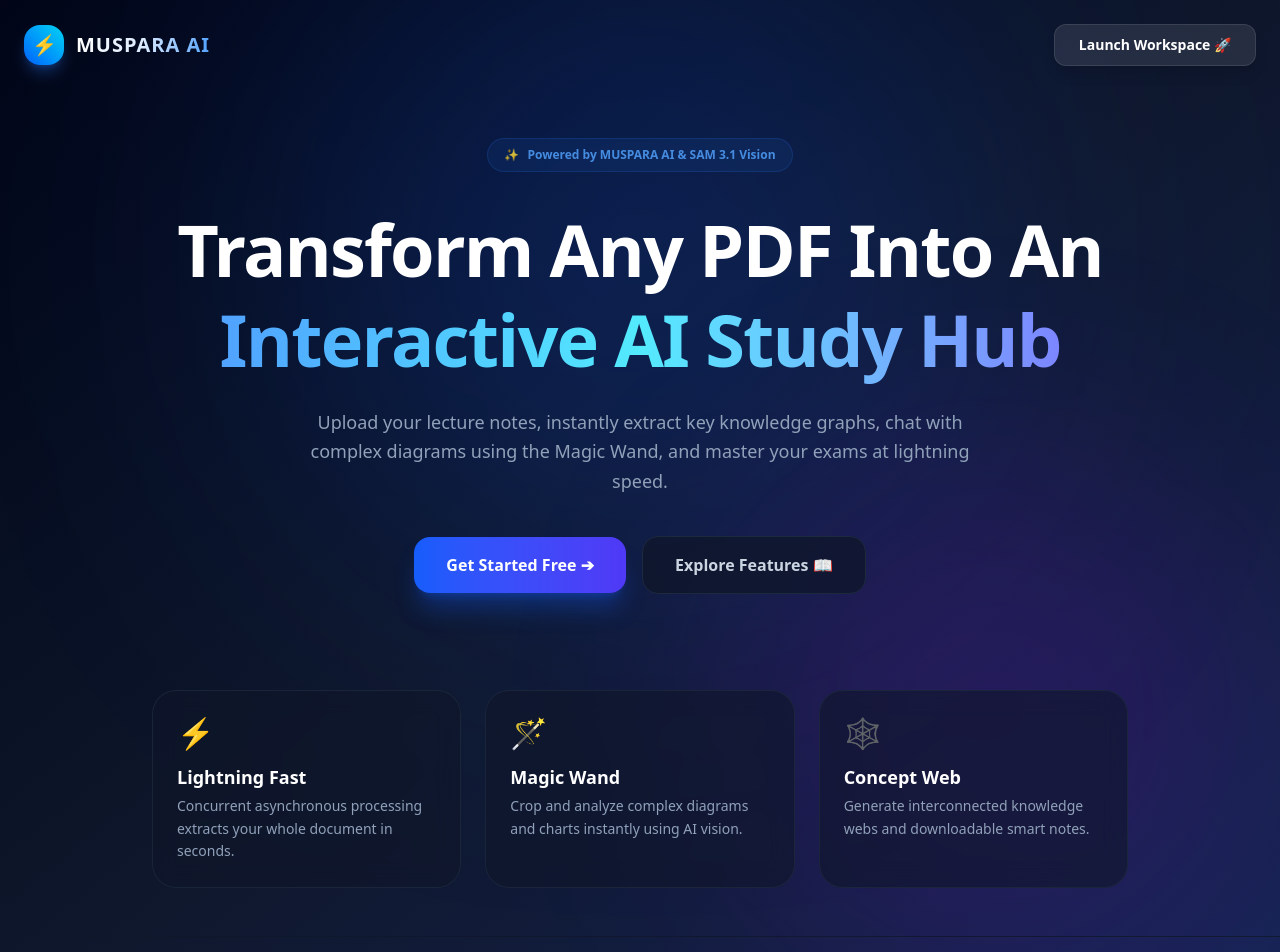
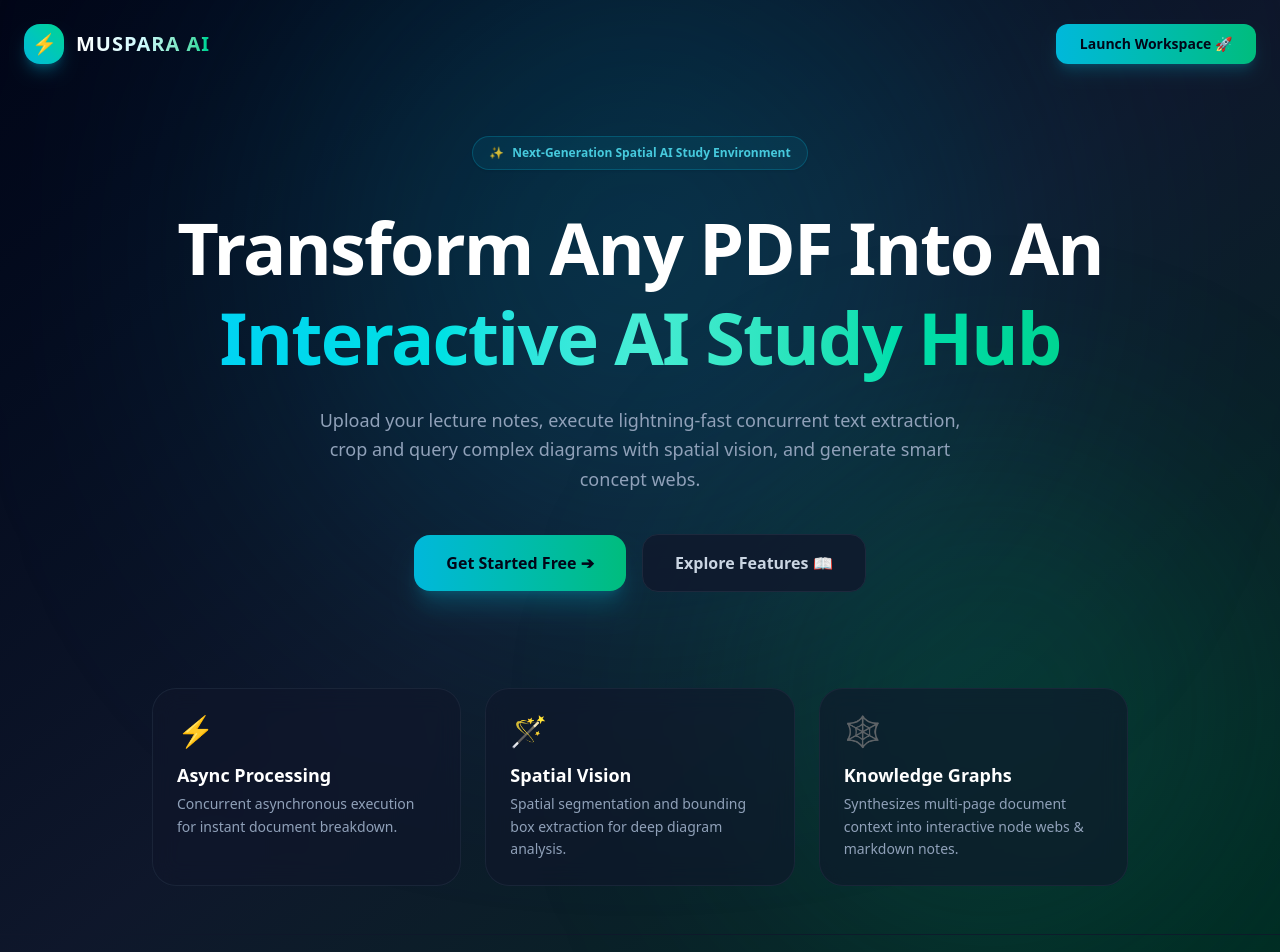
Before and after one commit to prabashvijayanga/studymate-frontend, a Next.js app: page / in a window 1280 px wide. Shown: the top 952 px of the page. Built offline with nearby package versions, Linux system fonts and the light colour scheme.

Commit message:
Update landing page with cyan-green theme, brand MUSPARA AI, and fix canvas route 404

```diff
--- a/app/page.tsx
+++ b/app/page.tsx
@@ -5,27 +5,27 @@ import Link from 'next/link';
 
 export default function LandingPage() {
   return (
-    <main className="min-h-screen bg-gradient-to-br from-slate-950 via-slate-900 to-blue-950 text-white flex flex-col justify-between relative overflow-hidden">
+    <main className="min-h-screen bg-gradient-to-br from-slate-950 via-slate-900 to-emerald-950 text-white flex flex-col justify-between relative overflow-hidden">
 
-      {/* Background ambient glow effects */}
-      <div className="absolute top-1/4 left-1/2 -translate-x-1/2 -translate-y-1/2 w-[500px] sm:w-[700px] h-[500px] sm:h-[700px] bg-blue-600/20 rounded-full blur-[140px] pointer-events-none" />
-      <div className="absolute bottom-10 right-10 w-[300px] sm:w-[500px] h-[300px] sm:h-[500px] bg-purple-600/15 rounded-full blur-[120px] pointer-events-none" />
+      {/* Background ambient glow effects with Cyan and Green tones */}
+      <div className="absolute top-1/4 left-1/2 -translate-x-1/2 -translate-y-1/2 w-[500px] sm:w-[700px] h-[500px] sm:h-[700px] bg-cyan-500/20 rounded-full blur-[140px] pointer-events-none" />
+      <div className="absolute bottom-10 right-10 w-[300px] sm:w-[500px] h-[300px] sm:h-[500px] bg-emerald-500/15 rounded-full blur-[120px] pointer-events-none" />
 
       {/* Navigation Header */}
       <nav className="w-full max-w-7xl mx-auto px-4 sm:px-6 py-6 flex justify-between items-center z-10">
         <div className="flex items-center gap-3">
-          <div className="w-10 h-10 rounded-2xl bg-gradient-to-tr from-blue-600 to-cyan-400 flex items-center justify-center shadow-lg shadow-blue-500/30">
-            <span className="text-xl">⚡</span>
+          <div className="w-10 h-10 rounded-2xl bg-gradient-to-tr from-cyan-500 to-emerald-400 flex items-center justify-center shadow-lg shadow-cyan-500/30">
+            <span className="text-xl font-bold text-slate-950">⚡</span>
           </div>
-          <span className="text-lg sm:text-xl font-black tracking-wider bg-gradient-to-r from-white via-blue-100 to-blue-400 bg-clip-text text-transparent">
+          <span className="text-lg sm:text-xl font-black tracking-wider bg-gradient-to-r from-white via-cyan-100 to-emerald-400 bg-clip-text text-transparent">
             MUSPARA AI
           </span>
         </div>
 
-        {/* Working Link to Canvas Workspace */}
+        {/* Navigation Link to Workspace Canvas */}
         <Link
           href="/canvas"
-          className="px-4 sm:px-6 py-2.5 rounded-xl font-bold text-xs sm:text-sm bg-white/10 hover:bg-white/20 transition-all border border-white/10 backdrop-blur-md shadow-lg"
+          className="px-4 sm:px-6 py-2.5 rounded-xl font-bold text-xs sm:text-sm bg-gradient-to-r from-cyan-500 to-emerald-500 hover:from-cyan-400 hover:to-emerald-400 transition-all shadow-lg shadow-cyan-500/20 text-slate-950"
         >
           Launch Workspace 🚀
         </Link>
@@ -33,26 +33,28 @@ export default function LandingPage() {
 
       {/* Hero Section */}
       <div className="max-w-5xl mx-auto px-4 sm:px-6 text-center z-10 my-auto py-12">
-        <div className="inline-flex items-center gap-2 px-4 py-2 rounded-full bg-blue-500/10 border border-blue-500/20 text-blue-400 text-xs font-bold mb-6 sm:mb-8 animate-pulse">
-          <span>✨</span> Powered by MUSPARA AI & SAM 3.1 Vision
+
+        {/* Feature Highlights Badge */}
+        <div className="inline-flex items-center gap-2 px-4 py-2 rounded-full bg-cyan-500/10 border border-cyan-500/30 text-cyan-300 text-xs font-bold mb-6 sm:mb-8 animate-pulse shadow-sm">
+          <span>✨</span> Next-Generation Spatial AI Study Environment
         </div>
 
         <h1 className="text-3xl sm:text-5xl lg:text-7xl font-black tracking-tight leading-tight mb-6">
           Transform Any PDF Into An <br />
-          <span className="bg-gradient-to-r from-blue-400 via-cyan-300 to-indigo-400 bg-clip-text text-transparent">
+          <span className="bg-gradient-to-r from-cyan-400 via-teal-300 to-emerald-400 bg-clip-text text-transparent">
             Interactive AI Study Hub
           </span>
         </h1>
 
         <p className="text-slate-400 text-sm sm:text-base lg:text-lg max-w-2xl mx-auto mb-8 sm:mb-10 font-normal leading-relaxed">
-          Upload your lecture notes, instantly extract key knowledge graphs, chat with complex diagrams using the Magic Wand, and master your exams at lightning speed.
+          Upload your lecture notes, execute lightning-fast concurrent text extraction, crop and query complex diagrams with spatial vision, and generate smart concept webs.
         </p>
 
-        {/* Call to Action Buttons with Next.js Link */}
+        {/* Action Buttons */}
         <div className="flex flex-col sm:flex-row items-center justify-center gap-4 max-w-md mx-auto sm:max-w-none">
           <Link
             href="/canvas"
-            className="w-full sm:w-auto px-8 py-4 rounded-2xl bg-gradient-to-r from-blue-600 to-indigo-600 hover:from-blue-500 hover:to-indigo-500 text-white font-bold text-sm sm:text-base shadow-xl shadow-blue-600/30 text-center transition-all transform hover:-translate-y-0.5"
+            className="w-full sm:w-auto px-8 py-4 rounded-2xl bg-gradient-to-r from-cyan-500 to-emerald-500 hover:from-cyan-400 hover:to-emerald-400 text-slate-950 font-extrabold text-sm sm:text-base shadow-xl shadow-cyan-500/20 text-center transition-all transform hover:-translate-y-0.5"
           >
             Get Started Free ➔
           </Link>
@@ -64,31 +66,31 @@ export default function LandingPage() {
           </a>
         </div>
 
-        {/* Feature Highlights Grid */}
+        {/* Technical Feature Highlights */}
         <div id="features" className="grid grid-cols-1 sm:grid-cols-3 gap-6 mt-16 sm:mt-24 text-left">
-          <div className="p-6 rounded-3xl bg-slate-900/60 border border-slate-800/80 backdrop-blur-md">
+          <div className="p-6 rounded-3xl bg-slate-900/60 border border-slate-800/80 backdrop-blur-md hover:border-cyan-500/50 transition-all">
             <div className="text-3xl mb-3">⚡</div>
-            <h3 className="font-bold text-white text-base sm:text-lg mb-1">Lightning Fast</h3>
-            <p className="text-slate-400 text-xs sm:text-sm leading-relaxed">Concurrent asynchronous processing extracts your whole document in seconds.</p>
+            <h3 className="font-bold text-white text-base sm:text-lg mb-1">Async Processing</h3>
+            <p className="text-slate-400 text-xs sm:text-sm leading-relaxed">Concurrent asynchronous execution for instant document breakdown.</p>
           </div>
 
-          <div className="p-6 rounded-3xl bg-slate-900/60 border border-slate-800/80 backdrop-blur-md">
+          <div className="p-6 rounded-3xl bg-slate-900/60 border border-slate-800/80 backdrop-blur-md hover:border-emerald-500/50 transition-all">
             <div className="text-3xl mb-3">🪄</div>
-            <h3 className="font-bold text-white text-base sm:text-lg mb-1">Magic Wand</h3>
-            <p className="text-slate-400 text-xs sm:text-sm leading-relaxed">Crop and analyze complex diagrams and charts instantly using AI vision.</p>
+            <h3 className="font-bold text-white text-base sm:text-lg mb-1">Spatial Vision</h3>
+            <p className="text-slate-400 text-xs sm:text-sm leading-relaxed">Spatial segmentation and bounding box extraction for deep diagram analysis.</p>
           </div>
 
-          <div className="p-6 rounded-3xl bg-slate-900/60 border border-slate-800/80 backdrop-blur-md">
+          <div className="p-6 rounded-3xl bg-slate-900/60 border border-slate-800/80 backdrop-blur-md hover:border-cyan-500/50 transition-all">
             <div className="text-3xl mb-3">🕸️</div>
-            <h3 className="font-bold text-white text-base sm:text-lg mb-1">Concept Web</h3>
-            <p className="text-slate-400 text-xs sm:text-sm leading-relaxed">Generate interconnected knowledge webs and downloadable smart notes.</p>
+            <h3 className="font-bold text-white text-base sm:text-lg mb-1">Knowledge Graphs</h3>
+            <p className="text-slate-400 text-xs sm:text-sm leading-relaxed">Synthesizes multi-page document context into interactive node webs & markdown notes.</p>
           </div>
         </div>
       </div>
 
       {/* Footer */}
       <footer className="w-full text-center py-6 text-slate-500 text-xs border-t border-slate-900/80 z-10">
-        &copy; 2026 MUSPARA AI Study Workspace. Built with precision for top-tier academic performance.
+        &copy; 2026 MUSPARA AI. Built with precision for top-tier academic performance.
       </footer>
     </main>
   );
--- /dev/null
+++ b/components/canvas/page.tsx
@@ -0,0 +1,9 @@
+import CanvasBoard from '@/components/canvas/CanvasBoard';
+
+export default function CanvasPage() {
+  return (
+    <main className="w-full h-screen overflow-hidden">
+      <CanvasBoard />
+    </main>
+  );
+}
```
